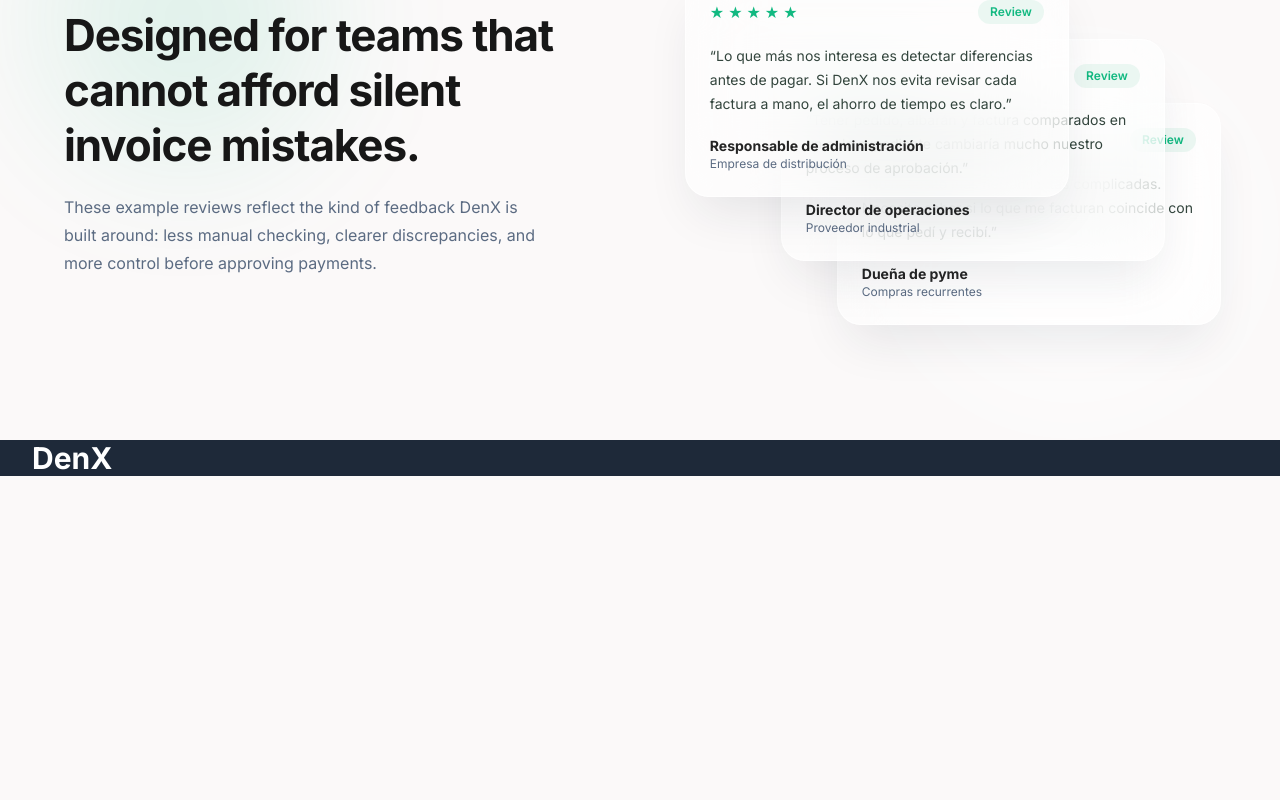
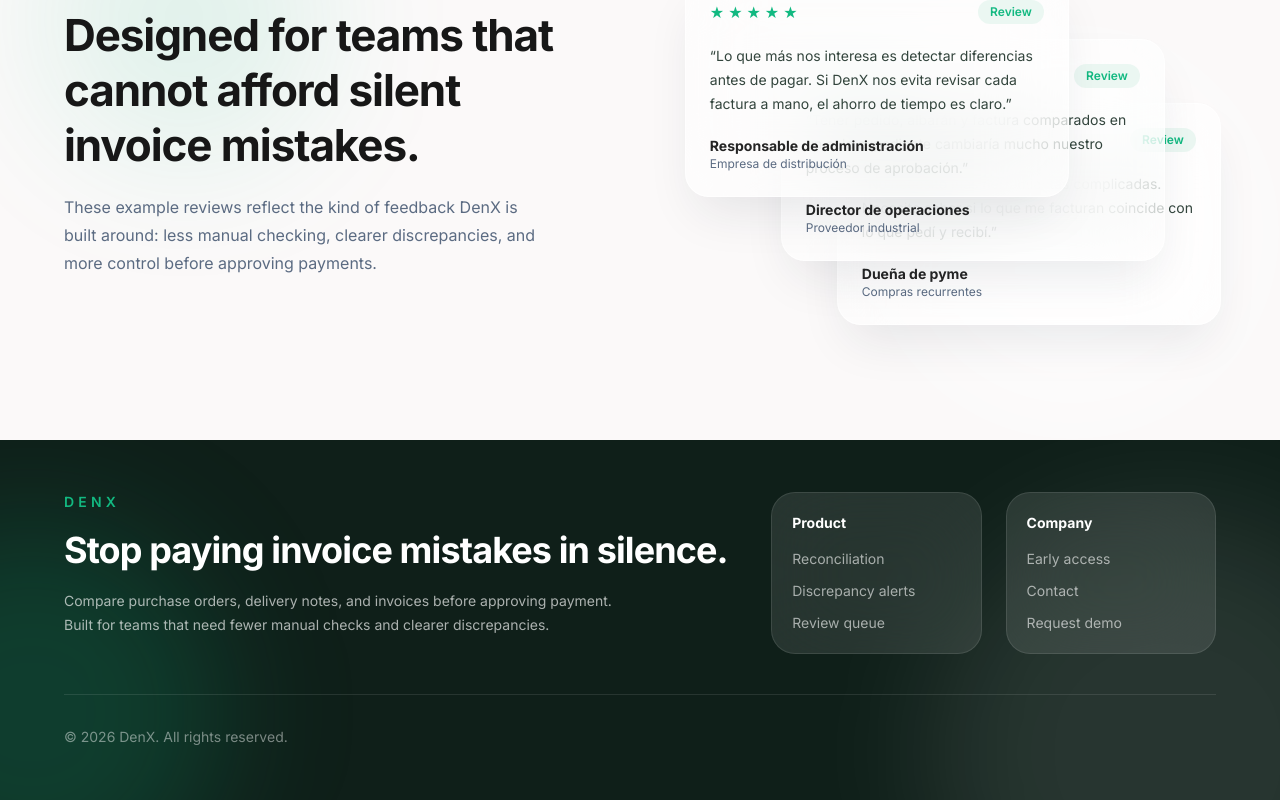
Before and after one commit to alealonso17/DenX---Landing-Page, a React (Vite) app: page / in a window 1280 px wide. Shown: the part 4156-4956 px from the top of the page. Before the commit the page ends 4632 px from the top, so only its background shows below. Built offline with nearby package versions, Linux system fonts and the light colour scheme.

Commit message:
fix: update footer

```diff
--- a/src/components/layout/Footer.tsx
+++ b/src/components/layout/Footer.tsx
@@ -1,8 +1,44 @@
 export default function Footer(){
     return(
-        <footer className='bg-gray-800 text-white'>
-            <div className='max-w-7xl mx-auto px-4 sm:px-6 lg:px-8'>
-                <h1 className='text-3xl font-bold text-white'>DenX</h1>
+        <footer className='relative flex min-h-[360px] w-full items-center overflow-hidden bg-[#0F1F19] px-6 py-12 text-white'>
+            <div className='absolute left-[-10rem] top-20 h-96 w-96 rounded-full bg-[#12B981]/20 blur-3xl' />
+            <div className='absolute bottom-[-12rem] right-[-8rem] h-[30rem] w-[30rem] rounded-full bg-white/10 blur-3xl' />
+
+            <div className='relative mx-auto grid w-full max-w-6xl gap-10 md:grid-cols-[1.2fr_0.8fr]'>
+                <div>
+                    <p className='mb-4 text-sm font-semibold uppercase tracking-[0.3em] text-[#12B981]'>DenX</p>
+                    <h2 className='mb-4 max-w-2xl text-3xl font-bold leading-tight tracking-tight md:text-4xl'>
+                        Stop paying invoice mistakes in silence.
+                    </h2>
+                    <p className='max-w-xl text-sm leading-6 text-white/65'>
+                        Compare purchase orders, delivery notes, and invoices before approving payment.
+                        Built for teams that need fewer manual checks and clearer discrepancies.
+                    </p>
+                </div>
+
+                <div className='grid gap-6 sm:grid-cols-2'>
+                    <div className='rounded-3xl border border-white/10 bg-white/10 p-5 backdrop-blur-2xl'>
+                        <h3 className='mb-4 text-sm font-bold text-white'>Product</h3>
+                        <ul className='space-y-3 text-sm text-white/60'>
+                            <li>Reconciliation</li>
+                            <li>Discrepancy alerts</li>
+                            <li>Review queue</li>
+                        </ul>
+                    </div>
+
+                    <div className='rounded-3xl border border-white/10 bg-white/10 p-5 backdrop-blur-2xl'>
+                        <h3 className='mb-4 text-sm font-bold text-white'>Company</h3>
+                        <ul className='space-y-3 text-sm text-white/60'>
+                            <li>Early access</li>
+                            <li>Contact</li>
+                            <li>Request demo</li>
+                        </ul>
+                    </div>
+                </div>
+
+                <div className='border-t border-white/10 pt-8 text-sm text-white/45 md:col-span-2'>
+                    © 2026 DenX. All rights reserved.
+                </div>
             </div>
         </footer>
     )
```
